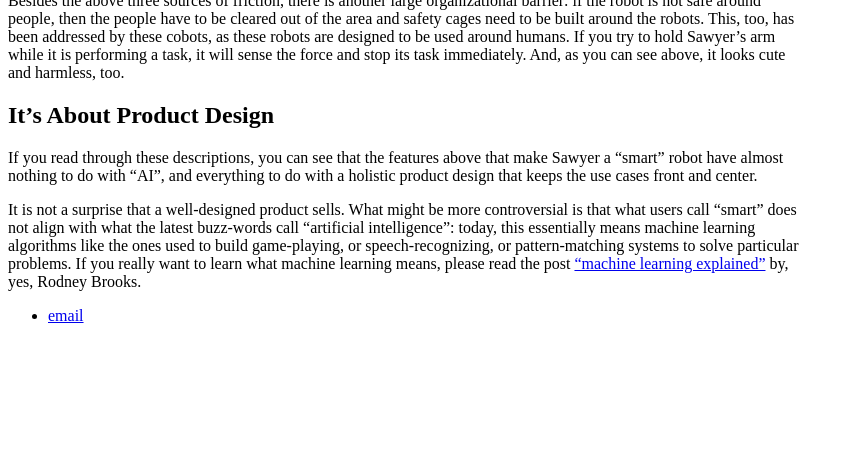
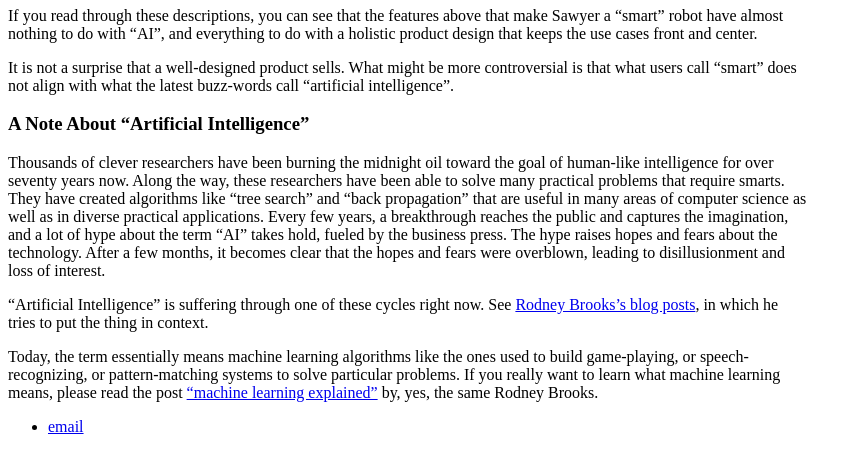
Before and after one commit to sudheerapte/sudheerapte.github.io, a Jekyll site: the page built from _posts/2018-05-12-smart-does-not-mean-ai.md, in a window 1280 px wide and 900 px high, scrolled down 1081 px, cut to the strip 448-900 px from the top of the window. Shown: the whole strip, without its empty margins (0-861 px from the left). Built offline with Jekyll 4.4.1, drawn with Linux system fonts in a browser that asks for light colours; before the commit the page ends 1870 px from its top, so only the background shows below that; some of the changed text lies outside the part shown.

Commit message:
moved AI to the end

```diff
--- a/_posts/2018-05-12-smart-does-not-mean-ai.md
+++ b/_posts/2018-05-12-smart-does-not-mean-ai.md
@@ -118,10 +101,32 @@ the use cases front and center.
 
 It is not a surprise that a well-designed product sells.  What might
 be more controversial is that what users call "smart" does not align
-with what the latest buzz-words call "artificial intelligence": today,
-this essentially means machine learning algorithms like the ones used
-to build game-playing, or speech-recognizing, or pattern-matching
-systems to solve particular problems. If you really want to learn what
-machine learning means, please read the post ["machine learning
+with what the latest buzz-words call "artificial intelligence".
+
+### A Note About "Artificial Intelligence"
+
+Thousands of clever researchers have been burning the midnight oil
+toward the goal of human-like intelligence for over seventy years
+now. Along the way, these researchers have been able to solve many
+practical problems that require smarts. They have created algorithms
+like "tree search" and "back propagation" that are useful in many
+areas of computer science as well as in diverse practical
+applications.  Every few years, a breakthrough reaches the public and
+captures the imagination, and a lot of hype about the term "AI" takes
+hold, fueled by the business press. The hype raises hopes and fears
+about the technology. After a few months, it becomes clear that the
+hopes and fears were overblown, leading to disillusionment and loss of
+interest.
+
+"Artificial Intelligence" is suffering through one of these cycles
+right now.  See [Rodney Brooks's blog
+posts](https://rodneybrooks.com/forai-the-origins-of-artificial-intelligence/),
+in which he tries to put the thing in context.
+
+Today, the term essentially means machine learning algorithms like the
+ones used to build game-playing, or speech-recognizing, or
+pattern-matching systems to solve particular problems. If you really
+want to learn what machine learning means, please read the post
+["machine learning
 explained"](https://rodneybrooks.com/forai-machine-learning-explained/)
-by, yes, Rodney Brooks.
+by, yes, the same Rodney Brooks.
```
Also changed, not shown: other parts of _posts/2018-05-12-smart-does-not-mean-ai.md (+3 -20 lines).
